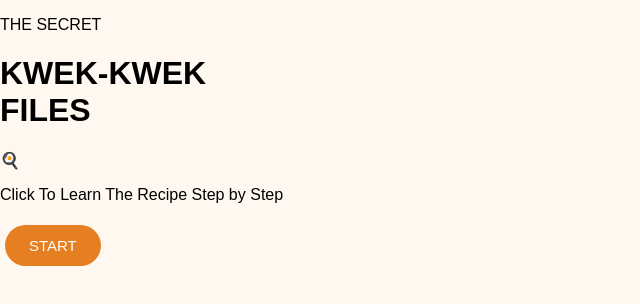
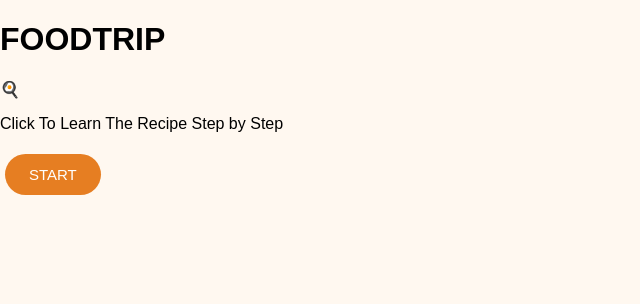
Before and after one commit to Zyzyzy33/Test, a plain HTML site: page index.html in a window 1280 px wide. Shown: the whole page, without its empty margins (0-640 px from the left). Drawn offline with Linux system fonts and the light colour scheme.

Commit message:
Update landing section content in index.html

```diff
--- a/index.html
+++ b/index.html
@@ -9,8 +9,8 @@
     <!-- LANDING -->
     <div id="landing" class="hero">
         <div class="content">
-            <p class="tag">THE SECRET</p>
-            <h1>KWEK-KWEK<br>FILES</h1>
+            <p class="tag"></p>
+            <h1>FOODTRIP</h1>
             <div class="divider">
                 <span></span>
                 <div class="egg-icon">🍳</div>
```
